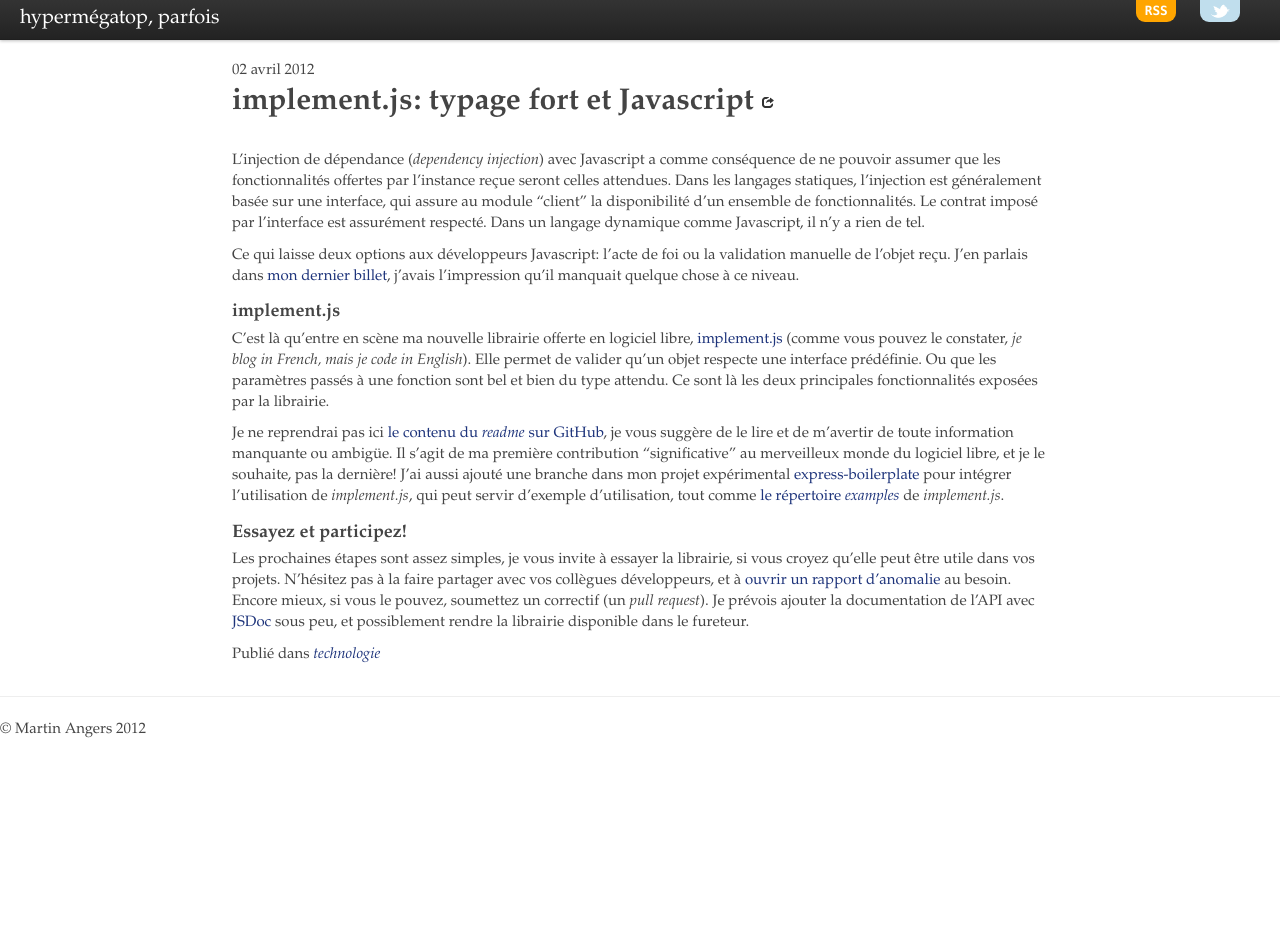
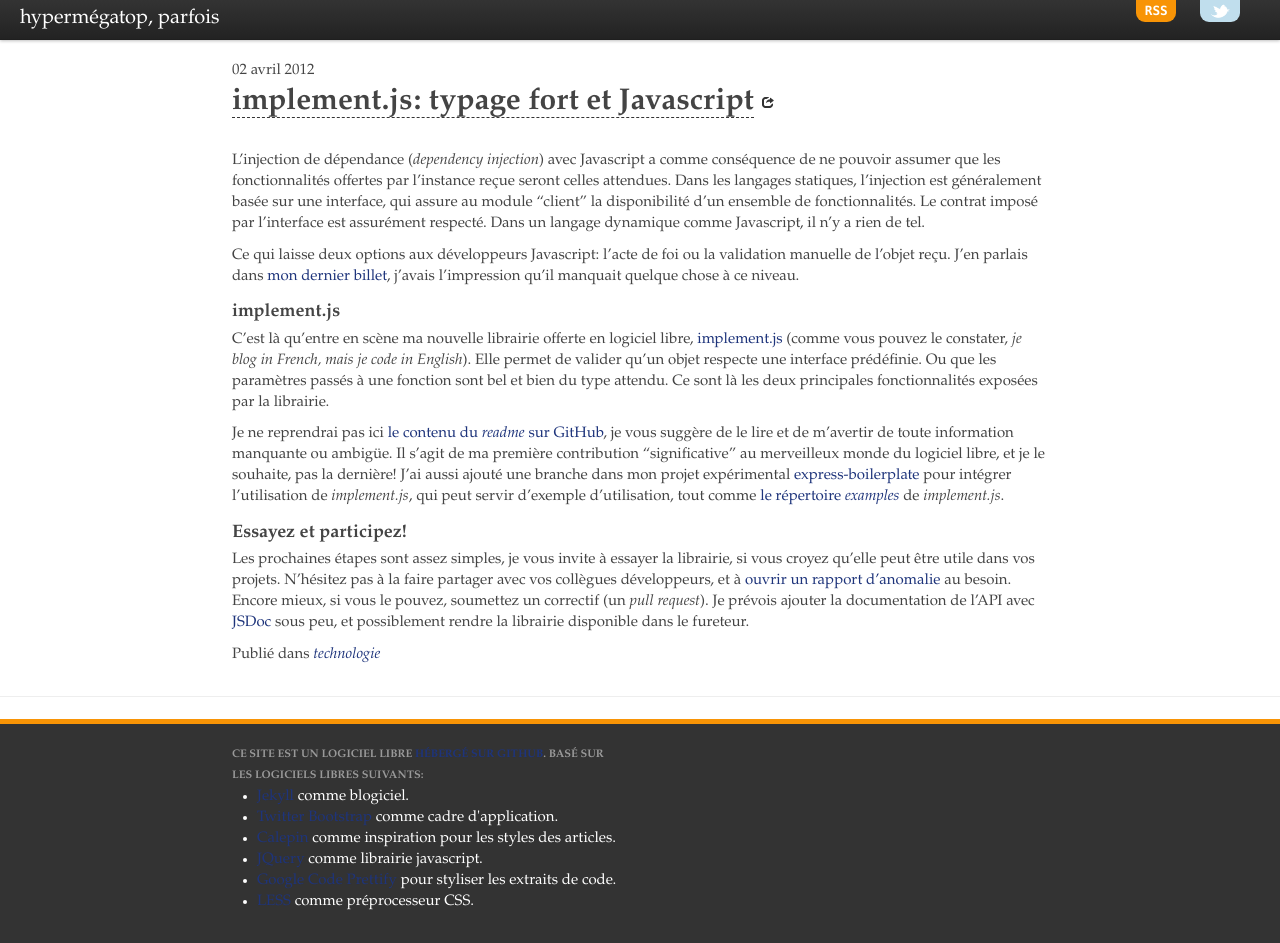
Before and after one commit to hypermegatop/hypermegatop.github.com, a Jekyll site: the page built from _posts/2012-04-02-implementjs-typage-fort-et-javascript.md, in a window 1280 px wide and 943 px high. Built offline with Jekyll 4.4.1, drawn with Linux system fonts in a browser that asks for light colours; nearby versions of some CDN libraries; Markdown is read by kramdown in place of the engine named in the settings; comment, search, counter and statistics services are not loaded.

Commit message:
started working on footer

```diff
--- a/_layouts/master.html
+++ b/_layouts/master.html
@@ -16,7 +16,7 @@
 		<style type="text/css">
 			body {
 				padding-top: 60px;
-				padding-bottom: 40px;
+				/*padding-bottom: 40px;*/
 			}
 		</style>
 		<link href="/css/bootstrap-responsive.min.css" rel="stylesheet">
@@ -56,7 +56,24 @@
 		</div>
 		<hr>
 		<footer>
-			<p>© Martin Angers 2012</p>
+			<div class="container-fluid">
+				<div class="row-fluid">
+					<div class="span2">&nbsp;</div>
+					<div class="span4">
+						<h6>Ce site est un logiciel libre <a href="https://github.com/hypermegatop/hypermegatop.github.com">hébergé sur GitHub</a>. Basé sur les logiciels libres suivants:</h6>
+						<ul>
+							<li><a href="https://github.com/mojombo/jekyll">Jekyll</a> comme blogiciel.</li>
+							<li><a href="http://twitter.github.com/bootstrap/">Twitter Bootstrap</a> comme cadre d'application.</li>
+							<li><a href="https://github.com/jokull/calepin">Calepin</a> comme inspiration pour les styles des articles.</li>
+							<li><a href="http://jquery.com/">JQuery</a> comme librairie javascript.</li>
+							<li><a href="http://code.google.com/p/google-code-prettify/">Google Code Prettify</a> pour styliser les extraits de code.</li>
+							<li><a href="http://lesscss.org/">LESS</a> comme préprocesseur CSS.</li>
+					</div>
+					<div class="span4">
+					</div>
+					<div class="span2">&nbsp;</div>
+				</div>
+			</div>
 		</footer>
 		<!-- Required libraries -->
 		<script src="//cdnjs.cloudflare.com/ajax/libs/jquery/1.7.2/jquery.min.js"></script>
--- a/_layouts/post.html
+++ b/_layouts/post.html
@@ -4,8 +4,7 @@
 <article class="hentry">
 	<header class="entry-header">
       <time class="published" datetime='{{ page.date | date:"%Y-%m-%d" }}'>{% include date-month-french.html %}</time>
-      <h1 class="instapaper_title">{{ page.title }}
-      	<i class="icon-share" title="Partager"></i>
+      <h1 class="instapaper_title"><span>{{ page.title }}</span>&nbsp;<i class="icon-share" title="Partager"></i>
       </h1>
       <div class="share-initial">
       	<ul class="like-buttons well">
--- a/less/hmt.less
+++ b/less/hmt.less
@@ -2,4 +2,6 @@
 @import "hmt.ribbons.less";
 @import "hmt.share.less";
 @import "hmt.index.less";
+@import "hmt.post.less";
+@import "hmt.footer.less";
 @import "hmt.prettify.less";
--- a/less/hmt.ribbons.less
+++ b/less/hmt.ribbons.less
@@ -36,7 +36,7 @@
 }
 
 .ribbon-rss{
-	background-color: orange;
+	background-color: @orange;
 	.transition(background-color 1s ease);
 	span {
 		color: white;
```
Also changed, not shown: css/prettify.css (deleted, +0 -30 lines), css/styles.css (deleted, +0 -169 lines), less/hmt.footer.less (added, +7 -0 lines), less/hmt.post.less (added, +33 -0 lines), less/hmt.share.less (+0 -9 lines), css/bootstrap.css, css/bootstrap.min.css, less/hmt.index.less (indentation only).
